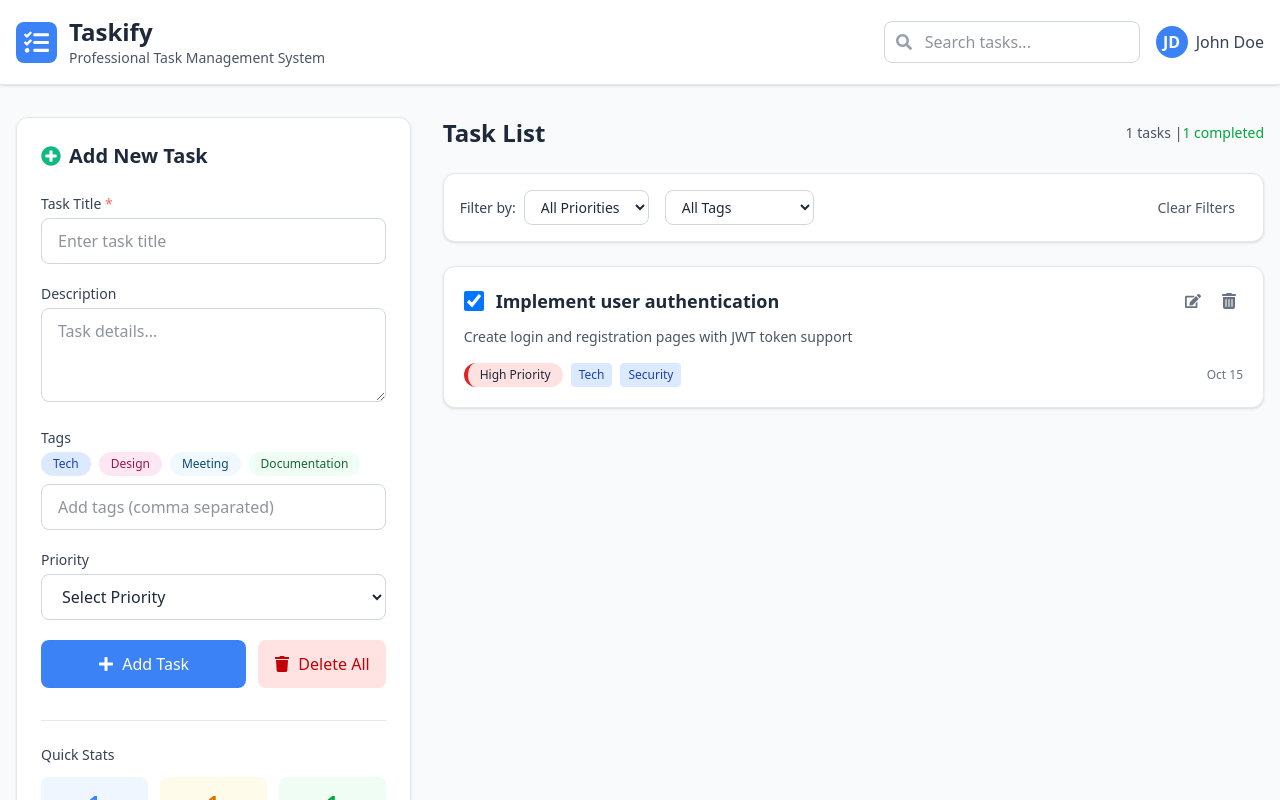
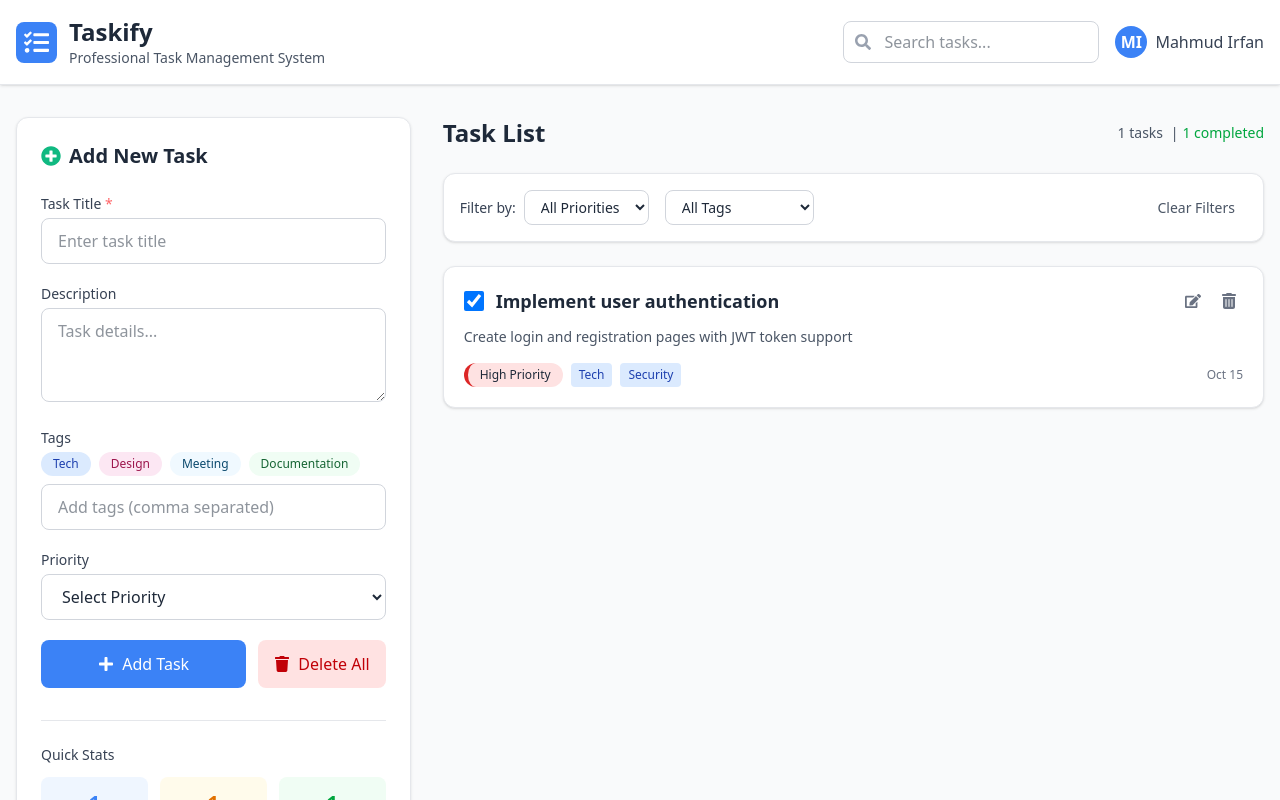
Before and after one commit to mahmudtech/Taskify, a React (Vite) app: page / in a window 1280 px wide. Shown: the top 800 px of the page. Built offline with nearby package versions, Linux system fonts and the light colour scheme.

Commit message:
refactor(ui): update user interface

```diff
--- a/src/components/layout/Header.jsx
+++ b/src/components/layout/Header.jsx
@@ -32,10 +32,10 @@ export default function Header({ searchText, setSearchText }) {
             </div>
             <div className="flex items-center space-x-2">
               <div className="h-8 w-8 bg-primary rounded-full flex items-center justify-center text-white font-semibold">
-                JD
+                MI
               </div>
               <span className="hidden md:inline text-gray-700 font-medium">
-                John Doe
+                Mahmud Irfan
               </span>
             </div>
           </div>
--- a/src/components/tasks/TaskActions.jsx
+++ b/src/components/tasks/TaskActions.jsx
@@ -3,8 +3,8 @@ export default function TaskActions({ total, completedDone }) {
     <div className="flex justify-between items-center mb-6">
       <h2 className="text-2xl font-bold text-gray-800">Task List</h2>
       <div className="text-sm text-gray-600">
-        <span className="font-medium">{total} tasks</span> |
-        <span className="text-green-600">{completedDone} completed</span>
+        <span className="font-medium mr-1">{total} tasks</span> |
+        <span className="text-green-600 ms-1">{completedDone} completed</span>
       </div>
     </div>
   );
```
